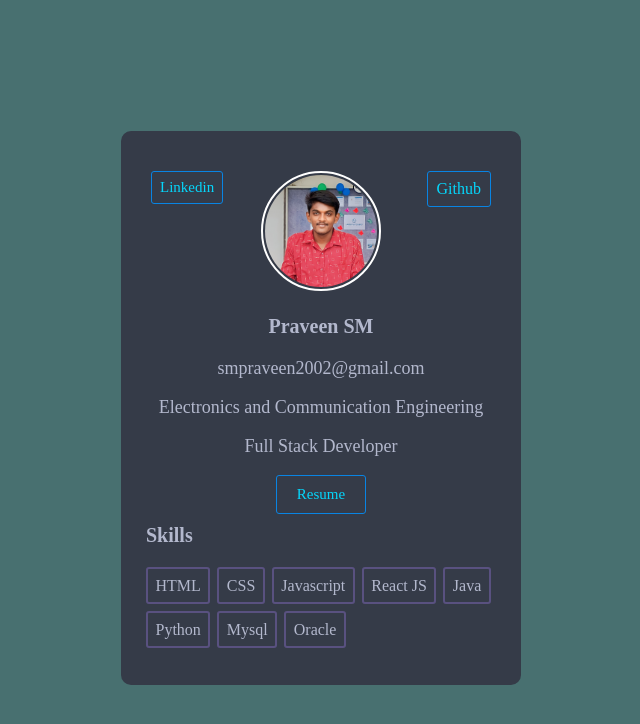
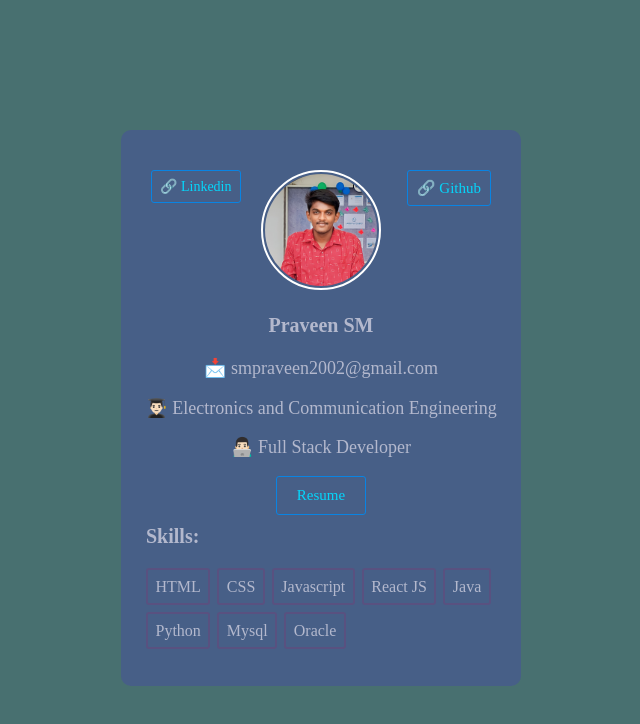
Before and after one commit to Smpraveen8/ProfileCard, a React (Vite) app: page / in a window 1280 px wide. Shown: the top 724 px of the page, without its empty margins (319-959 px from the left). Built offline with nearby package versions, Linux system fonts and the light colour scheme.

Commit message:
changes new

```diff
--- a/src/ProfileCard.css
+++ b/src/ProfileCard.css
@@ -32,7 +32,7 @@ p{
 
 }
 .card-container{
-    background-color: #353b48;;
+    background-color: #4608ff29;;
     border-radius: 10px;
     box-shadow: 0px 0px 0px rgb(243, 10, 10);
     color: #b3b8cd;
@@ -48,7 +48,7 @@ p{
     color: rgb(5, 214, 251);
     background: rgb(91, 91, 159);
     border-radius: 3px;
-    font-size: 16px;
+    font-size: 15px;
     padding: 8px 9px;
     position: absolute;
     top: 40px;
@@ -57,12 +57,11 @@ p{
     border: 1px solid #0984e3;
     background-color: transparent;
 }
-
 .pro{
     color: rgb(5, 214, 251);
     background: rgb(91, 91, 159);
     border-radius: 3px;
-    font-size: 15px;
+    font-size: 14px;
     padding: 7px 8px;
     position: absolute;
     top: 40px;
@@ -107,7 +106,6 @@ button.primary{
     margin-bottom: 20px;
 }
 .skills{
-    background-color: #353b48;
     text-align:left ;
     padding-left: 25px;
 }
--- a/src/ProfileCard.jsx
+++ b/src/ProfileCard.jsx
@@ -8,18 +8,18 @@ function res(){
 function User(){
   return(
     <div className='card-container'>
-    <a className='pro' href='https://www.linkedin.com/in/praveen-sm-742209212/'>Linkedin</a>
-    <a className='pro2' href='https://github.com/Smpraveen8'>Github</a>
+    <a className='pro' href='https://www.linkedin.com/in/praveen-sm-742209212/'>🔗 Linkedin</a>
+    <a className='pro2' href='https://github.com/Smpraveen8'>🔗 Github</a>
     <img src='photo4.jpg' className='image' width= "120" height="120"></img>
     <h3 className='name'>Praveen SM</h3>
-    <h3 className='dept'>smpraveen2002@gmail.com</h3>
-    <h3 className='dept'>Electronics and Communication Engineering</h3>
-    <p className='dept'>Full Stack Developer</p>
+    <h3 className='dept'>📩 smpraveen2002@gmail.com</h3>
+    <h3 className='dept'>👨🏻‍🎓 Electronics and Communication Engineering</h3>
+    <p className='dept'>👨🏻‍💻 Full Stack Developer</p>
     <div className='button'>
       <button className='primary outline' onClick={res}>Resume</button>
     </div>
     <div className='skills'>
-      <h6 className='sk'>Skills</h6>
+      <h6 className='sk'>Skills:</h6>
       <ul>
         <li>HTML</li>
         <li>CSS</li>
```
